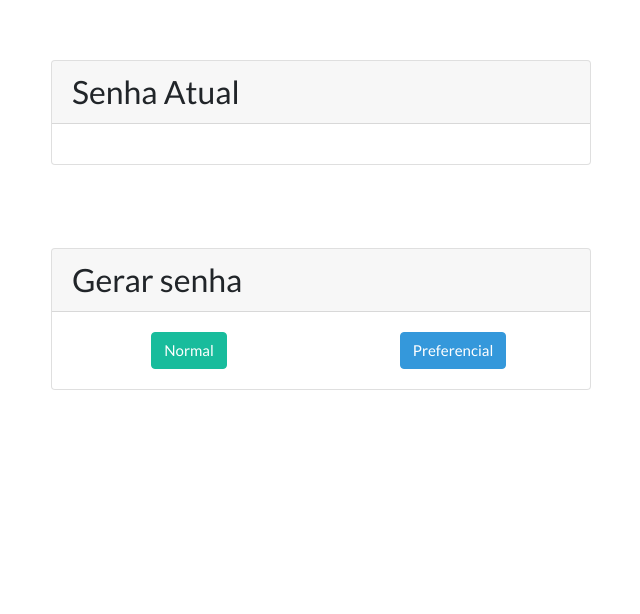
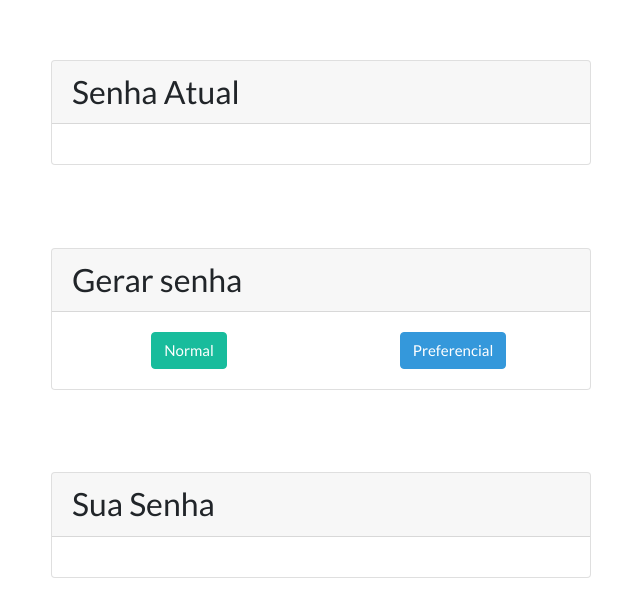
Before and after one commit to rodrigoknob/gerenciadorsenha_front, a React (Create React App) app: page / in a window 1280 px wide. Shown: the part 120-734 px from the top of the page, without its empty margins (334-974 px from the left). Built offline with nearby package versions, Linux system fonts and the light colour scheme; no server answers.

Commit message:
adicionando component pra senha do cliente

```diff
--- a/src/index.js
+++ b/src/index.js
@@ -4,8 +4,6 @@ import App from './App';
 
 
 ReactDOM.render(
-
     <App />,
-
   document.getElementById('root')
 );
--- a/src/views/cliente.js
+++ b/src/views/cliente.js
@@ -5,15 +5,15 @@ import axios from 'axios'
 class Login extends React.Component {
 
   state = {
-    senhaAtual: ''
+    senhaAtual: '',
+    senhaCliente: ''
   }
-
 
   gerarSenha = (tipo) => {
     axios.post('http://localhost:8080/api/gerarSenha', {
       tipo
     }).then( response => {
-      console.log(response);
+      this.setState({senhaCliente: response.data.senhaFromatada})
     }).catch( error => {
       console.log(error.response);
     })
@@ -37,7 +37,6 @@ class Login extends React.Component {
       <div className="container">
         <div className="row">
           <div className="col-md-6" style={ {position: 'relative', left: '300px'} }>
-
               <div className="bs-docs-section">
               <Card title="Senha Atual">
                 <div className="row">
@@ -49,7 +48,6 @@ class Login extends React.Component {
             </div>
             <br/>
             <div className="bs-docs-section">
-
               <Card title="Gerar senha">
                 <div className="row">
                     <div className="col-lg-6 d-flex justify-content-center">
@@ -65,11 +63,21 @@ class Login extends React.Component {
                     </div>
                 </div>
               </Card>
+
+              <br/>
+                    <div className="bs-docs-section">
+              <Card title="Sua Senha">
+                <div className="row">
+                    <div className="col-lg-6 d-flex justify-content-center">
+                      { this.state.senhaCliente }
+                    </div>
+                </div>
+              </Card>
+            </div>
             </div>
           </div>
         </div>
       </div>
-
     )
   }
 }
```
